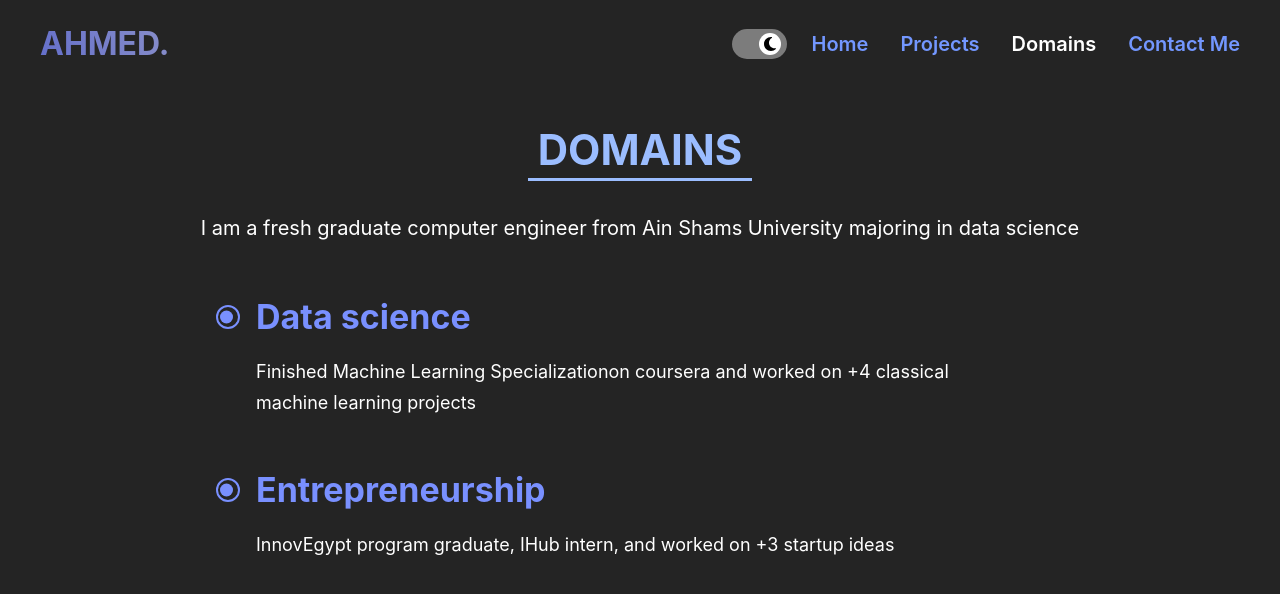
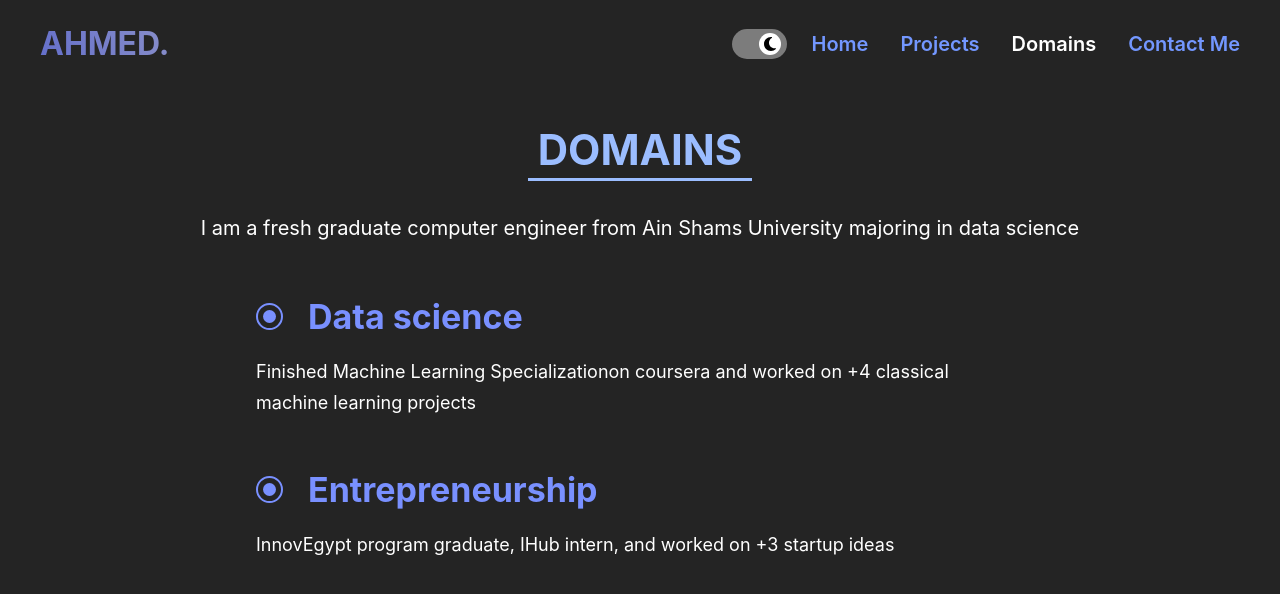
Before and after one commit to Youssef-Mhmoud/portfolio, a React (Vite) app: page /about in a window 1280 px wide. Shown: the top 594 px of the page. Built offline with nearby package versions, Linux system fonts and the light colour scheme.

Commit message:
change after icon in about page

```diff
--- a/src/pages/About.jsx
+++ b/src/pages/About.jsx
@@ -50,7 +50,10 @@ const About = ({ padding }) => {
             layout
           >
             <div className="about__box data">
-              <h2>Data science</h2>
+              <div>
+                <span></span>
+                <h2>Data science</h2>
+              </div>
               <p>
                 Finished Machine Learning Specializationon coursera and worked
                 on +4 classical machine learning projects
@@ -64,7 +67,10 @@ const About = ({ padding }) => {
             layout
           >
             <div className="about__box enter">
-              <h2>Entrepreneurship</h2>
+              <div>
+                <span></span>
+                <h2>Entrepreneurship</h2>
+              </div>
               <p>
                 InnovEgypt program graduate, IHub intern, and worked on +3
                 startup ideas
--- a/src/pages/About.scss
+++ b/src/pages/About.scss
@@ -76,14 +76,71 @@
       width: 70%;
     }
 
-    &.web {
-      animation: fadeInLeft 1s 0.5s forwards;
-    }
     &.data {
       animation: fadeInLeft 1s 1s forwards;
+
+      div {
+        display: flex;
+        align-items: center;
+        gap: 25px;
+
+        span {
+          display: flex;
+          align-items: center;
+          justify-content: center;
+
+          width: 27px;
+          height: 27px;
+
+          border: 2px solid #7990ff;
+          border-radius: 50%;
+          font-size: 80px;
+
+          position: relative;
+
+          &::before {
+            content: "";
+            width: 13px;
+            height: 13px;
+
+            background-color: #7990ff;
+            border-radius: 50%;
+          }
+        }
+      }
     }
     &.enter {
       animation: fadeInLeft 1s 1.5s forwards;
+
+      div {
+        display: flex;
+        align-items: center;
+        gap: 25px;
+
+        span {
+          display: flex;
+          align-items: center;
+          justify-content: center;
+
+          width: 27px;
+          height: 27px;
+
+          border: 2px solid #7990ff;
+          border-radius: 50%;
+          font-size: 80px;
+
+          position: relative;
+
+          &::before {
+            content: "";
+            width: 13px;
+            height: 13px;
+
+            background-color: #7990ff;
+            border-radius: 50%;
+          }
+        }
+      }
     }
 
     h2 {
@@ -96,32 +153,6 @@
 
       @media (max-width: 551px) {
         font-size: 28px;
-      }
-
-      &::after {
-        content: "";
-        position: absolute;
-        top: 50%;
-        transform: translateY(-50%);
-        left: -40px;
-        width: 20px;
-        height: 20px;
-
-        border: 2px solid #7990ff;
-        border-radius: 50%;
-      }
-
-      &::before {
-        content: "";
-        position: absolute;
-        top: 50%;
-        transform: translateY(-50%);
-        left: -36px;
-        width: 13px;
-        height: 13px;
-
-        background-color: #7990ff;
-        border-radius: 50%;
       }
     }
 
```
